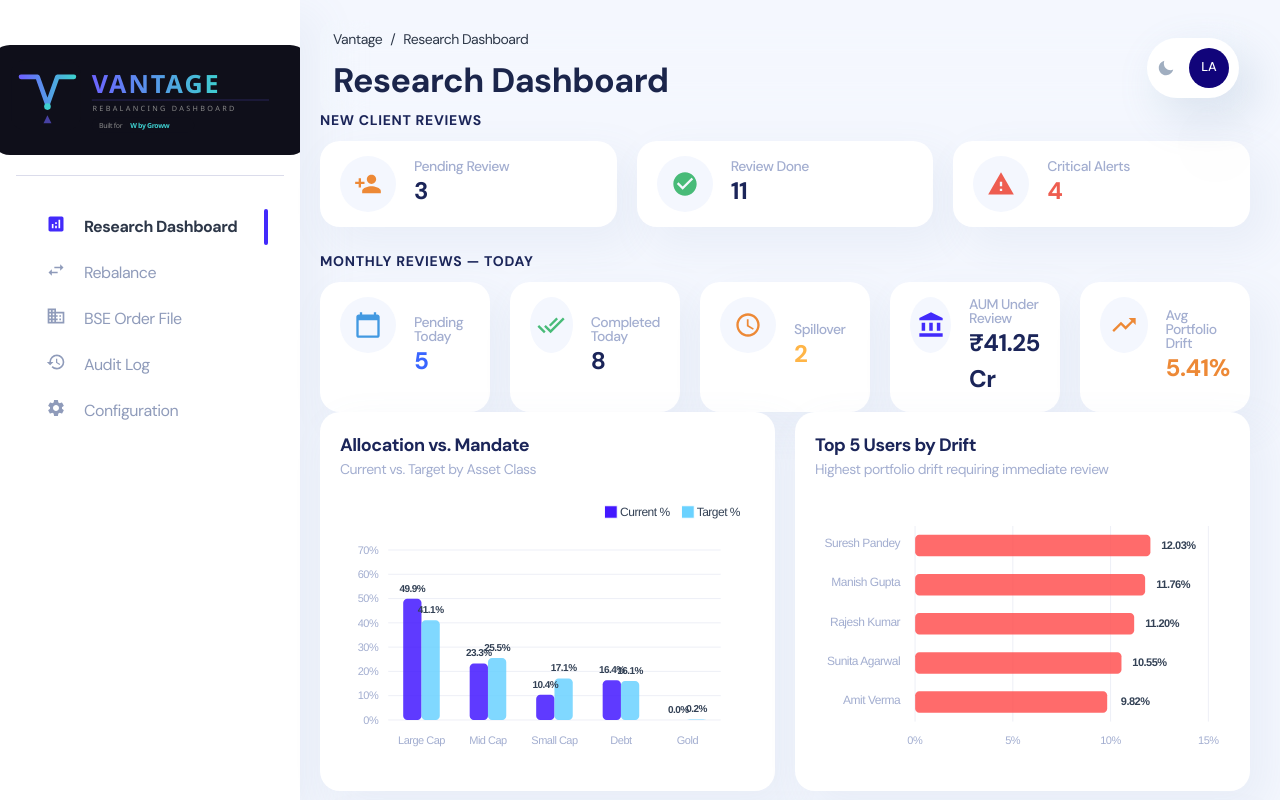
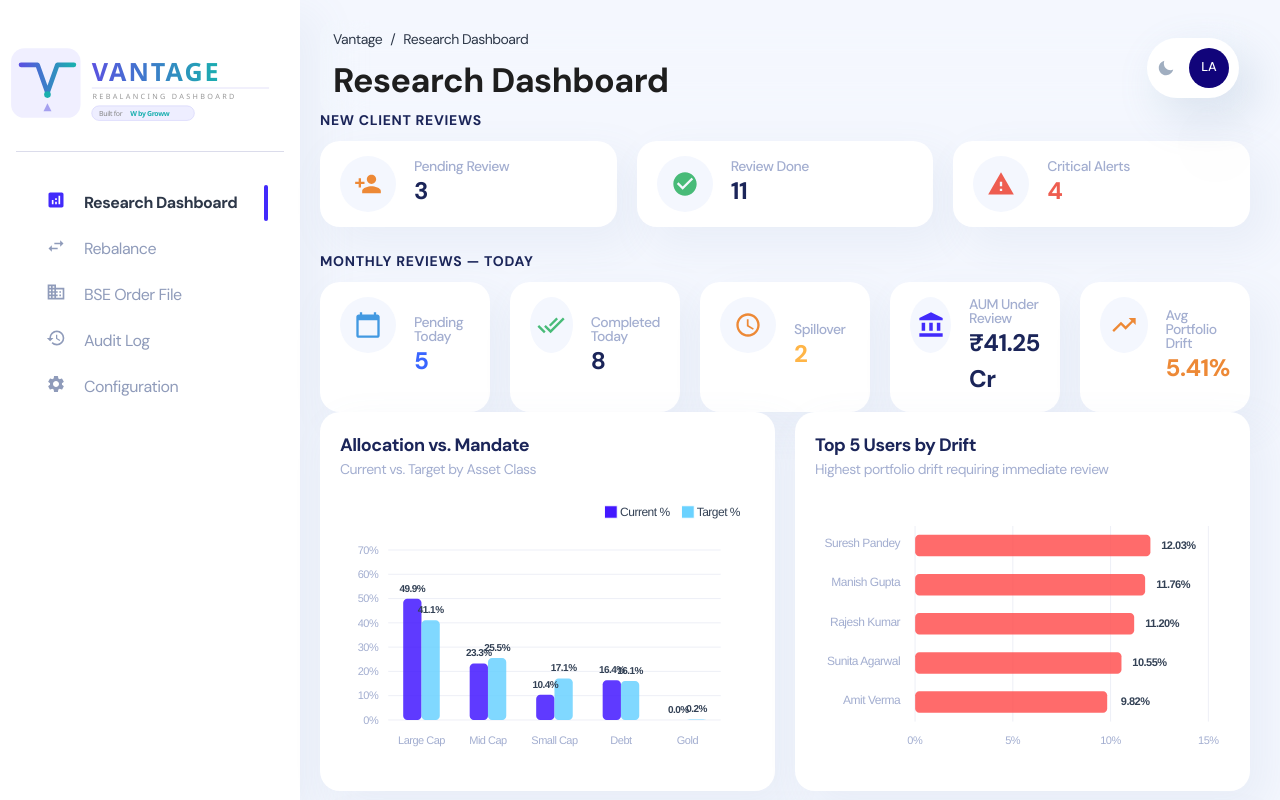
Before and after one commit to payojspam-lang/rebalance-dashboard, a React (Create React App) app in the folder frontend/: page /admin/research-dashboard in a window 1280 px wide. Shown: the top 800 px of the page. Built offline with nearby package versions, Linux system fonts and the light colour scheme.

Commit message:
feat: Upgrade Dark mode to OLED true black and implement new light mode SVG logo

```diff
--- a/frontend/src/components/brand/VantageLogo.js
+++ b/frontend/src/components/brand/VantageLogo.js
@@ -8,11 +8,9 @@ export default function VantageLogo({ width, height, compact = false, ...boxProp
   const w = width ?? (compact ? COMPACT.width : FULL.width);
   const h = height ?? (compact ? COMPACT.height : FULL.height);
 
-  // On light backgrounds, wrap in a dark pill so the logo stays readable
-  const needsWrapper = useColorModeValue(true, false);
-  const wrapperBg = "#0F0F1A";
+  const isDark = useColorModeValue(false, true);
 
-  const svg = (
+  const darkSvg = (
     <svg
       xmlns="http://www.w3.org/2000/svg"
       viewBox="0 0 420 130"
@@ -21,48 +19,38 @@ export default function VantageLogo({ width, height, compact = false, ...boxProp
       style={{ display: "block" }}
     >
       <defs>
-        <linearGradient id="vantage-grad" x1="0%" y1="0%" x2="100%" y2="0%">
+        <linearGradient id="vantage-grad-dark" x1="0%" y1="0%" x2="100%" y2="0%">
           <stop offset="0%" style={{ stopColor: "#6C63FF" }} />
           <stop offset="100%" style={{ stopColor: "#3ECFCF" }} />
         </linearGradient>
       </defs>
 
-      {/* Background pill */}
-      <rect x="0" y="5" width="105" height="105" rx="20" fill="#0F0F1A" />
-
-      {/* V shape */}
+      <rect x="0" y="5" width="105" height="105" rx="20" fill="#111111" />
       <polyline
         points="15,30 40,30 55,72 70,30 95,30"
-        stroke="url(#vantage-grad)"
+        stroke="url(#vantage-grad-dark)"
         strokeWidth="7"
         fill="none"
         strokeLinejoin="round"
         strokeLinecap="round"
       />
-
-      {/* Dot at V bottom */}
       <circle cx="55" cy="75" r="5" fill="#3ECFCF" />
-
-      {/* Small upward arrow */}
       <polygon points="55,88 61,100 49,100" fill="#6C63FF" opacity="0.6" />
 
-      {/* VANTAGE text */}
       <text
         x="122"
         y="55"
         fontFamily="'Segoe UI', Arial, sans-serif"
         fontSize="38"
         fontWeight="900"
-        fill="url(#vantage-grad)"
+        fill="url(#vantage-grad-dark)"
         letterSpacing="3"
       >
         VANTAGE
       </text>
 
-      {/* Separator line */}
       <line x1="122" y1="65" x2="390" y2="65" stroke="#6C63FF" strokeWidth="1" opacity="0.4" />
 
-      {/* Subtitle */}
       <text
         x="123"
         y="82"
@@ -75,8 +63,7 @@ export default function VantageLogo({ width, height, compact = false, ...boxProp
         REBALANCING  DASHBOARD
       </text>
 
-      {/* Built for W by Groww badge */}
-      <rect x="122" y="92" width="155" height="22" rx="11" fill="#0F0F1A" />
+      <rect x="122" y="92" width="155" height="22" rx="11" fill="#111111" />
       <text
         x="133"
         y="107"
@@ -99,19 +86,45 @@ export default function VantageLogo({ width, height, compact = false, ...boxProp
     </svg>
   );
 
-  if (needsWrapper) {
-    return (
-      <Box
-        display="inline-flex"
-        bg={wrapperBg}
-        borderRadius="20px"
-        p="12px 20px"
-        {...boxProps}
-      >
-        {svg}
-      </Box>
-    );
-  }
+  const lightSvg = (
+    <svg xmlns="http://www.w3.org/2000/svg" viewBox="0 0 420 130" width={w} height={h} style={{ display: "block" }}>
+      <defs>
+        <linearGradient id="g2" x1="0%" y1="0%" x2="100%" y2="0%">
+          <stop offset="0%" style={{ stopColor: "#5A52E0" }} />
+          <stop offset="100%" style={{ stopColor: "#1AAFAF" }} />
+        </linearGradient>
+        <linearGradient id="g2b" x1="0%" y1="0%" x2="0%" y2="100%">
+          <stop offset="0%" style={{ stopColor: "#5A52E0" }} />
+          <stop offset="100%" style={{ stopColor: "#1AAFAF" }} />
+        </linearGradient>
+      </defs>
 
-  return <Box display="inline-flex" {...boxProps}>{svg}</Box>;
+      <rect x="0" y="5" width="105" height="105" rx="20" fill="#F0EFFF" />
+
+      <polyline points="15,30 40,30 55,72 70,30 95,30"
+                stroke="url(#g2)" strokeWidth="7" fill="none"
+                strokeLinejoin="round" strokeLinecap="round" />
+
+      <circle cx="55" cy="75" r="5" fill="#1AAFAF" />
+
+      <polygon points="55,88 61,100 49,100" fill="#5A52E0" opacity="0.5" />
+
+      <text x="122" y="55" fontFamily="'Segoe UI', Arial, sans-serif"
+            fontSize="38" fontWeight="900" fill="url(#g2)" letterSpacing="3">VANTAGE</text>
+
+      <line x1="122" y1="65" x2="390" y2="65" stroke="#5A52E0" strokeWidth="1" opacity="0.25" />
+
+      <text x="123" y="82" fontFamily="'Segoe UI', Arial, sans-serif"
+            fontSize="11" fill="#999" letterSpacing="3.5" fontWeight="400">REBALANCING  DASHBOARD</text>
+
+      <rect x="122" y="92" width="155" height="22" rx="11" fill="#EEEEFF" stroke="#D5D3FA" strokeWidth="1" />
+
+      <text x="133" y="107" fontFamily="'Segoe UI', Arial, sans-serif"
+            fontSize="10.5" fill="#888">Built for </text>
+      <text x="180" y="107" fontFamily="'Segoe UI', Arial, sans-serif"
+            fontSize="10.5" fontWeight="700" fill="#1AAFAF">W by Groww</text>
+    </svg>
+  );
+
+  return <Box display="inline-flex" {...boxProps}>{isDark ? darkSvg : lightSvg}</Box>;
 }
--- a/frontend/src/theme/styles.js
+++ b/frontend/src/theme/styles.js
@@ -70,9 +70,9 @@ export const globalStyles = {
       400: "#3652ba",
       500: "#1b3bbb",
       600: "#24388a",
-      700: "#1B254B",
-      800: "#111c44",
-      900: "#0b1437",
+      700: "#1E1E1E",
+      800: "#111111",
+      900: "#000000",
     },
     gray: {
       100: "#FAFCFE",
```
